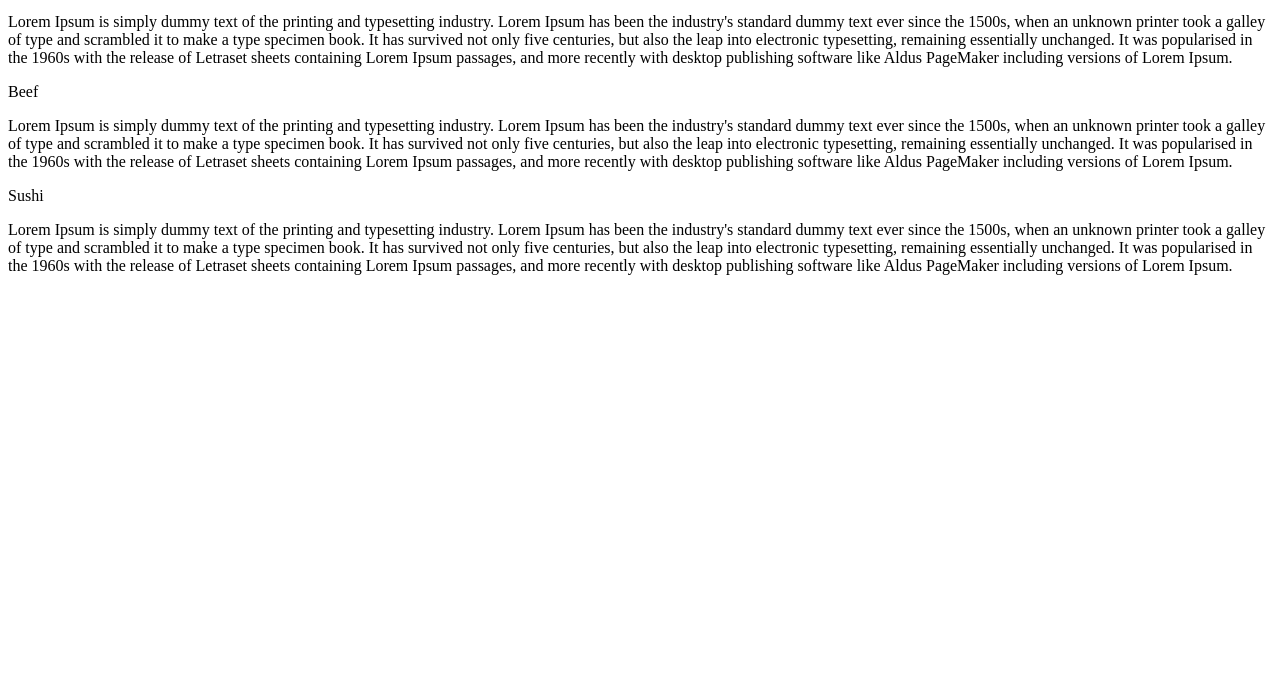
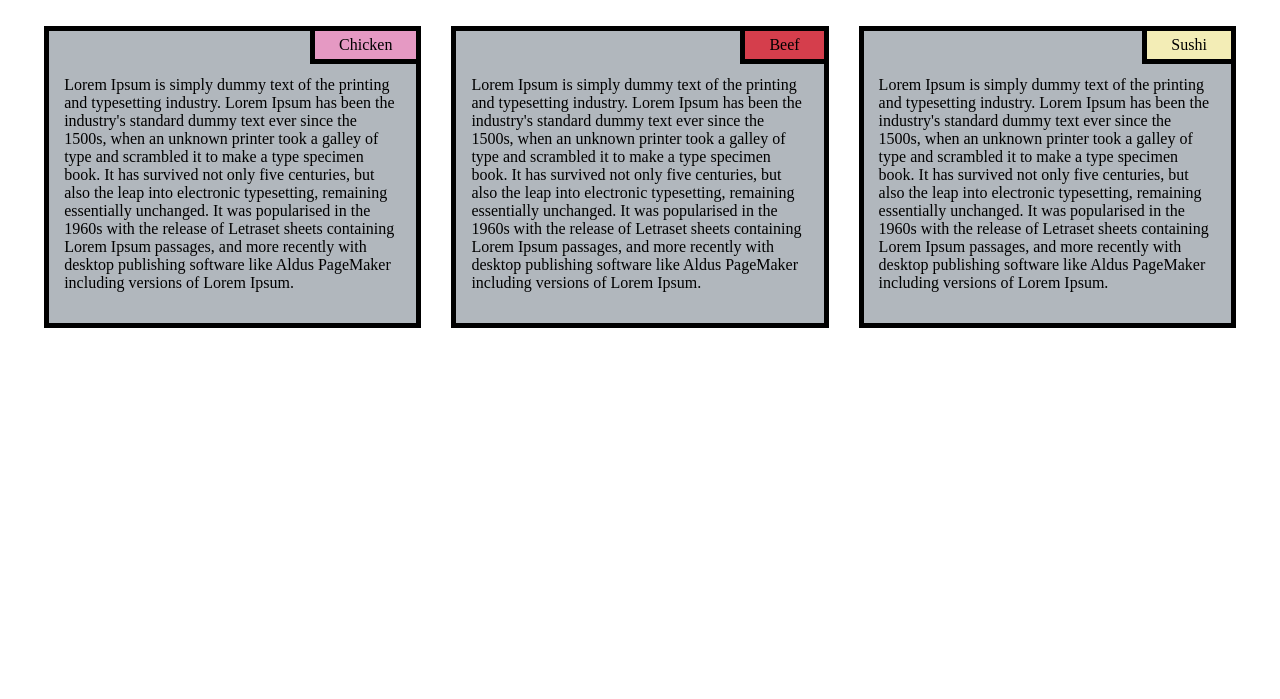
Before and after one commit to rangiuthpala/module2-solution, a plain HTML site: page index.html in a window 1280 px wide. Shown: the part 101-800 px from the top of the page. Drawn offline with Linux system fonts and the light colour scheme.

Commit message:
all done

```diff
--- a/css/style.css
+++ b/css/style.css
@@ -0,0 +1,90 @@
+*{
+    font-family: "Times New Roman", Times, serif;
+    box-sizing: border-box;
+}
+
+.main_topic{
+    text-align: center;
+    margin: 40px 0;
+}
+
+    .continer{
+        padding-right: 15px;
+        padding-left: 15px;
+        margin-right: auto;
+        margin-left: auto;
+    }
+
+    .row{
+        display: flex;
+        flex-wrap: wrap;
+        justify-content: center;
+    }
+
+    .box{
+        border: 5px solid black;
+        padding: 15px;
+        background-color: #b1b7bd;
+        position: relative;
+    }
+    .medium-4{
+     width: 33%;
+     float: left;
+     padding-right: 15px;
+    padding-left: 15px;
+    margin: 10px 0;
+    }
+
+
+.chicken_box .chicken_badge{
+    clear: both;
+    position: absolute;
+    right: -5px;
+    top: -5px;
+    background-color: #e599c3;
+    padding: 5px 24px;
+    border: 5px solid black;
+}
+
+ .box-content{
+    margin-top: 30px;
+}
+
+.beef_badge{
+    clear: both;
+    position: absolute;
+    right: -5px;
+    top: -5px;
+    background-color: #d53e4c;
+    padding: 5px 24px;
+    border: 5px solid black;
+}
+
+.sushi_badge{
+    clear: both;
+    position: absolute;
+    right: -5px;
+    top: -5px;
+    background-color:#f3edb6;
+    padding: 5px 24px;
+    border: 5px solid black;
+}
+
+
+@media only screen and (max-width: 920px) {
+    .small-4{
+        width: 50%;
+       }
+       .medium-4.last{
+        flex-basis: 100%;
+    }
+
+}
+
+@media only screen and (max-width: 767px) {
+    .extrasmall-4{
+        width: 100%;
+       }
+    }
+
+}
--- a/index.html
+++ b/index.html
@@ -1,50 +1,79 @@
 <!DOCTYPE html>
 <html>
-<title>module Solution</title>
 <meta name="viewport" content="width=device-width, initial-scale=1">
 <link rel="stylesheet" href="css/style.css">
 
 <body>
 
-    <h1>Our Menu</h1>
+    <h1 class="main_topic">Our Menu</h1>
 
     <div class="continer">
         <div class="row">
 
-            <div class="chicken_box">
-                <div>Chicken</div>
+            <div class="medium-4 small-4 extrasmall-4">
+                <div class="chicken_box box">
+                    <div class="chicken_badge">Chicken</div>
+                    <div class="box-content">
                         <p>
-                    Lorem Ipsum is simply dummy text of the printing and typesetting industry. Lorem Ipsum has been the
-                    industry's standard dummy text ever since the 1500s, when an unknown printer took a galley of type
-                    and scrambled it to make a type specimen book. It has survived not only five centuries, but also the
-                    leap into electronic typesetting, remaining essentially unchanged. It was popularised in the 1960s
-                    with the release of Letraset sheets containing Lorem Ipsum passages, and more recently with desktop
+                            Lorem Ipsum is simply dummy text of the printing and typesetting industry. Lorem Ipsum has
+                            been
+                            the
+                            industry's standard dummy text ever since the 1500s, when an unknown printer took a galley
+                            of
+                            type
+                            and scrambled it to make a type specimen book. It has survived not only five centuries, but
+                            also
+                            the
+                            leap into electronic typesetting, remaining essentially unchanged. It was popularised in the
+                            1960s
+                            with the release of Letraset sheets containing Lorem Ipsum passages, and more recently with
+                            desktop
                             publishing software like Aldus PageMaker including versions of Lorem Ipsum.
                         </p>
                     </div>
+                </div>
+            </div>
 
-            <div class="beef_box">
-                <div>Beef</div>
+            <div class="medium-4 small-4 extrasmall-4">
+                <div class="beef_box box ">
+                    <div class="beef_badge">Beef</div>
+                    <div class="box-content">
                     <p>
-                    Lorem Ipsum is simply dummy text of the printing and typesetting industry. Lorem Ipsum has been the
-                    industry's standard dummy text ever since the 1500s, when an unknown printer took a galley of type
-                    and scrambled it to make a type specimen book. It has survived not only five centuries, but also the
-                    leap into electronic typesetting, remaining essentially unchanged. It was popularised in the 1960s
-                    with the release of Letraset sheets containing Lorem Ipsum passages, and more recently with desktop
+                        Lorem Ipsum is simply dummy text of the printing and typesetting industry. Lorem Ipsum has been
+                        the
+                        industry's standard dummy text ever since the 1500s, when an unknown printer took a galley of
+                        type
+                        and scrambled it to make a type specimen book. It has survived not only five centuries, but also
+                        the
+                        leap into electronic typesetting, remaining essentially unchanged. It was popularised in the
+                        1960s
+                        with the release of Letraset sheets containing Lorem Ipsum passages, and more recently with
+                        desktop
                         publishing software like Aldus PageMaker including versions of Lorem Ipsum.
                     </p>
                     </div>
+                </div>
+            </div>
 
-            <div class="sushi_box">
-                <div>Sushi</div>
+            <div class="medium-4 small-4 extrasmall-4 last">
+                <div class="sushi_box box ">
+                    <div class="sushi_badge">Sushi</div>
+                    <div class="box-content">
                     <p>
-                    Lorem Ipsum is simply dummy text of the printing and typesetting industry. Lorem Ipsum has been the
-                    industry's standard dummy text ever since the 1500s, when an unknown printer took a galley of type
-                    and scrambled it to make a type specimen book. It has survived not only five centuries, but also the
-                    leap into electronic typesetting, remaining essentially unchanged. It was popularised in the 1960s
-                    with the release of Letraset sheets containing Lorem Ipsum passages, and more recently with desktop
+                        Lorem Ipsum is simply dummy text of the printing and typesetting industry. Lorem Ipsum has been
+                        the
+                        industry's standard dummy text ever since the 1500s, when an unknown printer took a galley of
+                        type
+                        and scrambled it to make a type specimen book. It has survived not only five centuries, but also
+                        the
+                        leap into electronic typesetting, remaining essentially unchanged. It was popularised in the
+                        1960s
+                        with the release of Letraset sheets containing Lorem Ipsum passages, and more recently with
+                        desktop
                         publishing software like Aldus PageMaker including versions of Lorem Ipsum.
                     </p>
+                    </div>
+                </div>
             </div>
         </div>
     </div>
```
Lines whose indentation alone changed are shown as unchanged.
